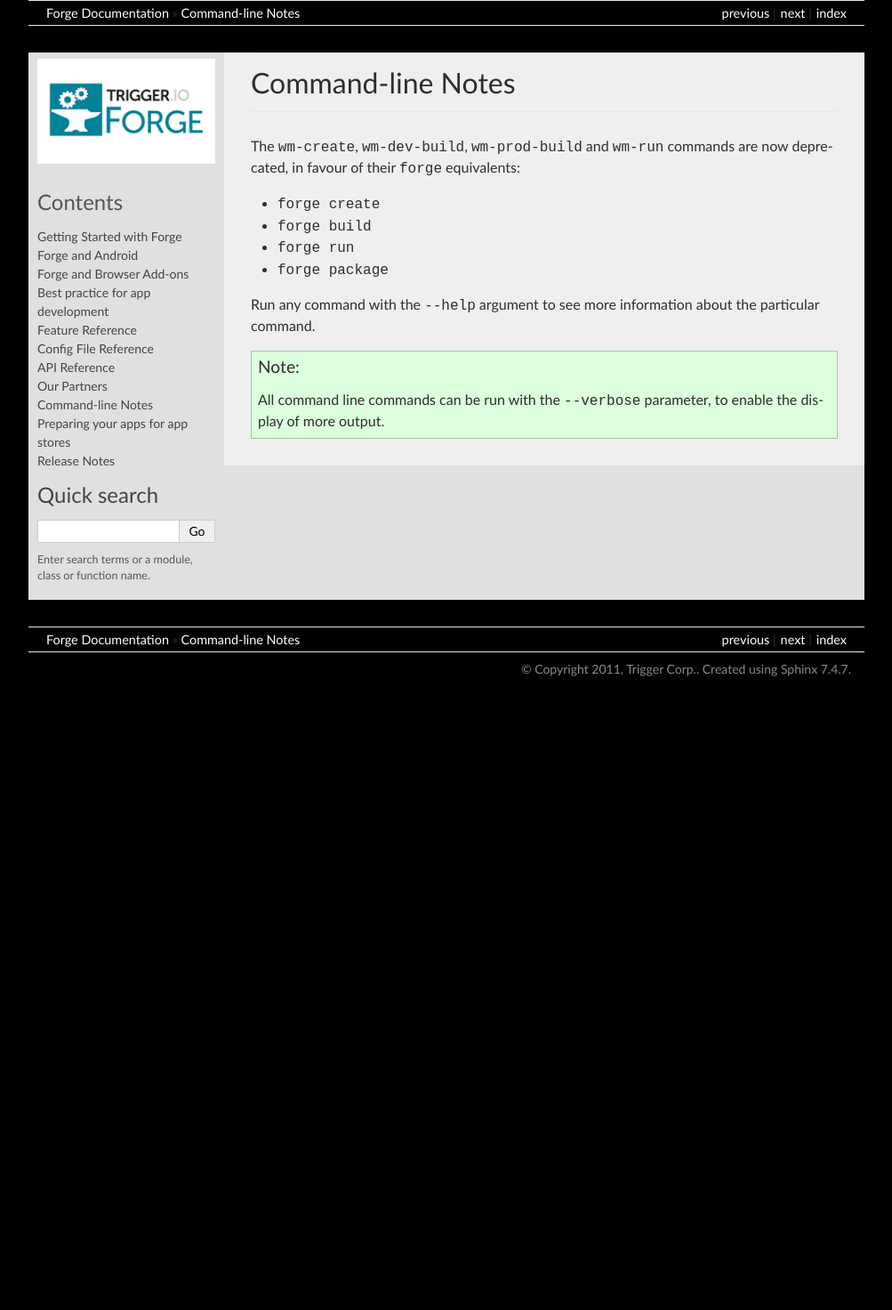
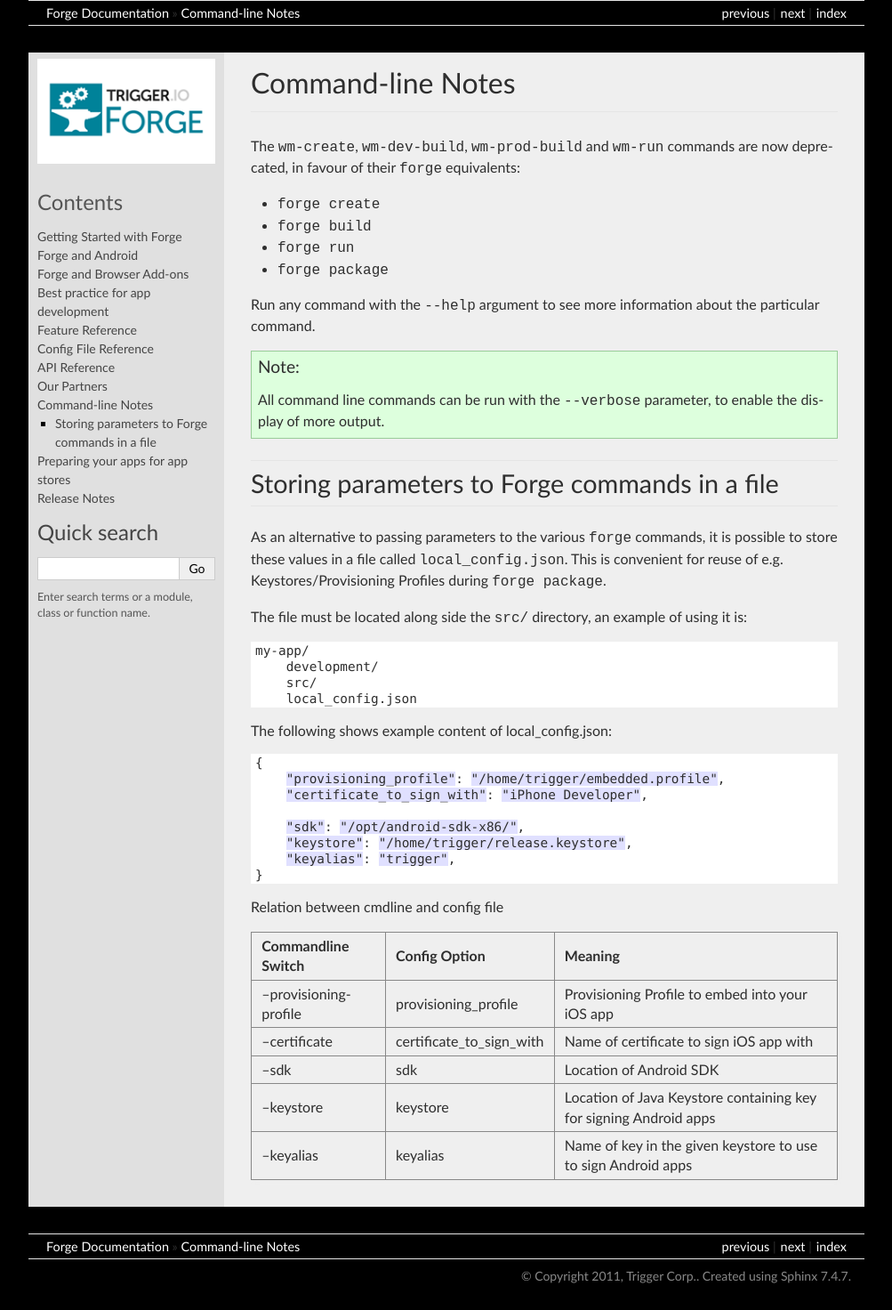
Before and after one commit to trigger-corp/Forge-Documentation, a Sphinx documentation site: the page built from source/command-line.rst, in a window 1280 px wide. Shown: the whole page at 89% size, without its empty margins (138-1141 px from the left). Built offline with Sphinx 7.4.7, drawn with Linux system fonts in a browser that asks for light colours; before the commit the page ends 900 px from its top, so only the background shows below that.

Commit message:
Documented use of local_config.json

```diff
--- a/source/command-line.rst
+++ b/source/command-line.rst
@@ -13,3 +13,41 @@ The ``wm-create``, ``wm-dev-build``, ``wm-prod-build`` and ``wm-run`` commands a
 Run any command with the ``--help`` argument to see more information about the particular command.
 
 .. note:: All command line commands can be run with the ``--verbose`` parameter, to enable the display of more output.
+
+Storing parameters to Forge commands in a file
+----------------------------------------------
+
+As an alternative to passing parameters to the various ``forge`` commands, it is possible to store these values in a file called ``local_config.json``. This is convenient for reuse of e.g. Keystores/Provisioning Profiles during ``forge package``.
+
+The file must be located along side the ``src/`` directory, an example of using it is: ::
+
+    my-app/
+        development/
+        src/
+        local_config.json
+
+The following shows example content of local_config.json:
+
+.. parsed-literal::
+    {
+        "provisioning_profile": "/home/trigger/embedded.profile",
+        "certificate_to_sign_with": "iPhone Developer",
+
+        "sdk": "/opt/android-sdk-x86/",
+        "keystore": "/home/trigger/release.keystore",
+        "keyalias": "trigger",
+    }
+
+Relation between cmdline and config file
+
+====================== ======================== =================================================================
+Commandline Switch     Config Option            Meaning
+====================== ======================== =================================================================
+--provisioning-profile provisioning_profile     Provisioning Profile to embed into your iOS app
+--certificate          certificate_to_sign_with Name of certificate to sign iOS app with
+
+--sdk                  sdk                      Location of Android SDK
+--keystore             keystore                 Location of Java Keystore containing key for signing Android apps
+--keyalias             keyalias                 Name of key in the given keystore to use to sign Android apps
+
+====================== ======================== =================================================================
```
